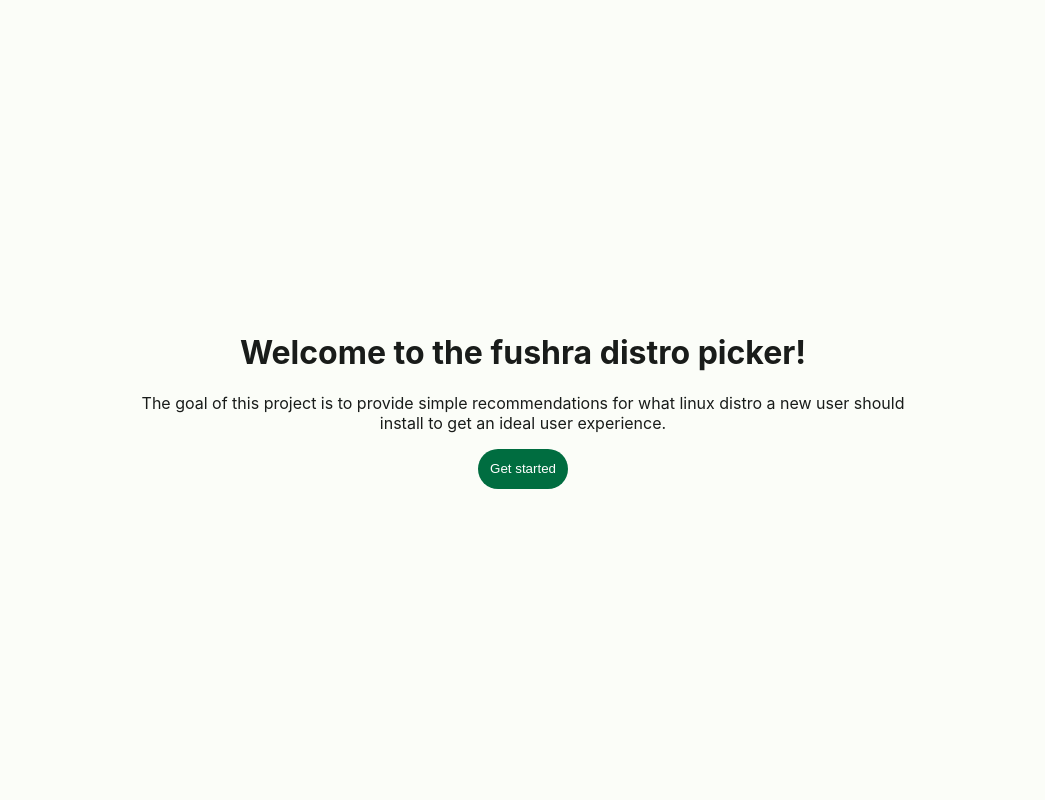
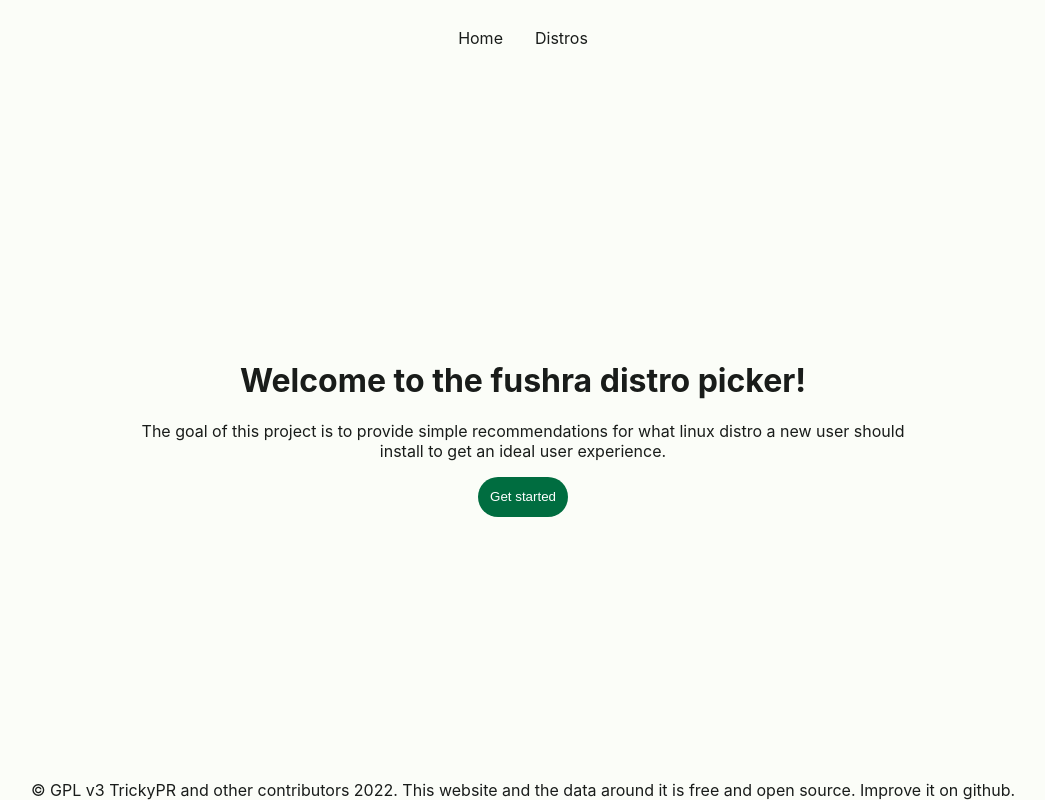
Before and after one commit to fushra/distros, a Next.js app: page / in a window 1280 px wide. Shown: the whole page, without its empty margins (117-1162 px from the left). Built offline with nearby package versions, Linux system fonts and the light colour scheme.

Commit message:
💄 Assorted clean up

```diff
--- a/src/pages/_app.tsx
+++ b/src/pages/_app.tsx
@@ -1,7 +1,25 @@
+import Link from 'next/link'
 import './index.scss'
 
 function MyApp({ Component, pageProps }: any) {
-  return <Component {...pageProps} />
+  return (
+    <>
+      <nav>
+        <Link href={'/'}>
+          <a>Home</a>
+        </Link>
+        <Link href={'/distro'}>
+          <a>Distros</a>
+        </Link>
+      </nav>
+      <Component {...pageProps} />
+
+      <footer>
+        &copy; GPL v3 TrickyPR and other contributors 2022. This website and the
+        data around it is free and open source. <a>Improve it on github</a>.
+      </footer>
+    </>
+  )
 }
 
 export default MyApp
--- a/src/pages/distro/[id].tsx
+++ b/src/pages/distro/[id].tsx
@@ -16,7 +16,7 @@ const DistroAboutPage = ({ distro }: { distro: Props }) => {
   if (!distro) return <div></div>
 
   return (
-    <div style={{ textAlign: 'left', maxWidth: 1080, margin: 'auto' }}>
+    <main style={{ textAlign: 'left', maxWidth: 1080, margin: 'auto' }}>
       <div
         style={{
           display: 'flex',
@@ -82,7 +82,7 @@ const DistroAboutPage = ({ distro }: { distro: Props }) => {
         </CardGrid>
       </div>
 
-      <div dangerouslySetInnerHTML={{ __html: distro.longDescription }} />
+      <article dangerouslySetInnerHTML={{ __html: distro.longDescription }} />
 
       <h2>Specs</h2>
       <CardGrid justify="flex-start">
@@ -117,7 +117,7 @@ const DistroAboutPage = ({ distro }: { distro: Props }) => {
           gtk 4
         </p>
       )}
-    </div>
+    </main>
   )
 }
 
--- a/src/pages/distro/index.tsx
+++ b/src/pages/distro/index.tsx
@@ -3,7 +3,7 @@ import { Button, Card, CardGrid } from '../../components'
 import { distros } from '../../data'
 
 export default () => (
-  <div style={{ textAlign: 'left', maxWidth: 870, margin: 'auto' }}>
+  <main style={{ textAlign: 'left', maxWidth: 870, margin: 'auto' }}>
     <h1>Distros</h1>
     <p>
       This is a big list of all the distros that the Fushra distro picker has
@@ -37,5 +37,5 @@ export default () => (
         />
       ))}
     </CardGrid>
-  </div>
+  </main>
 )
--- a/src/pages/index.scss
+++ b/src/pages/index.scss
@@ -123,3 +123,27 @@ body {
   color: var(--color-on-background);
   text-align: center;
 }
+
+#__next {
+  height: 100vh;
+  display: flex;
+  flex-direction: column;
+}
+
+nav {
+  padding: 16px;
+}
+
+nav a {
+  color: var(--color-on-surface);
+  text-decoration: none;
+  padding: 12px 16px;
+  display: inline-block;
+  border-radius: 12px;
+}
+
+nav a:hover {
+  background-color: var(--color-primary-container);
+  color: var(--color-on-primary-container);
+  transition: color 200ms, background-color 200ms;
+}
--- a/src/pages/index.tsx
+++ b/src/pages/index.tsx
@@ -22,7 +22,7 @@ function App() {
   const ViewToRender = views[currentView]
 
   return (
-    <div style={{ height: '100vh' }}>
+    <main style={{ height: '100%' }}>
       <Center childStyle={{ maxWidth: 780 }}>
         <ViewToRender
           prevData={data}
@@ -38,7 +38,7 @@ function App() {
           }}
         />
       </Center>
-    </div>
+    </main>
   )
 }
 
```
